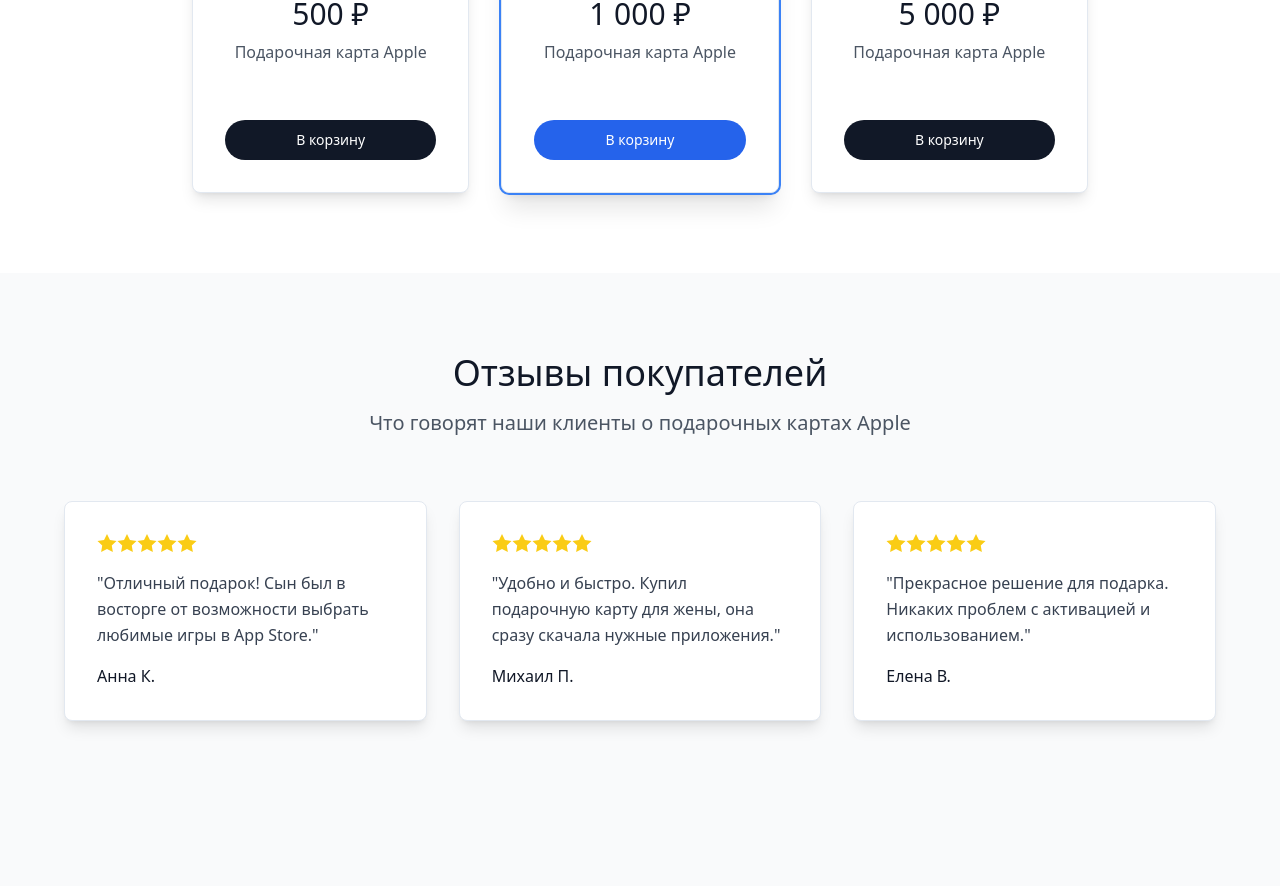
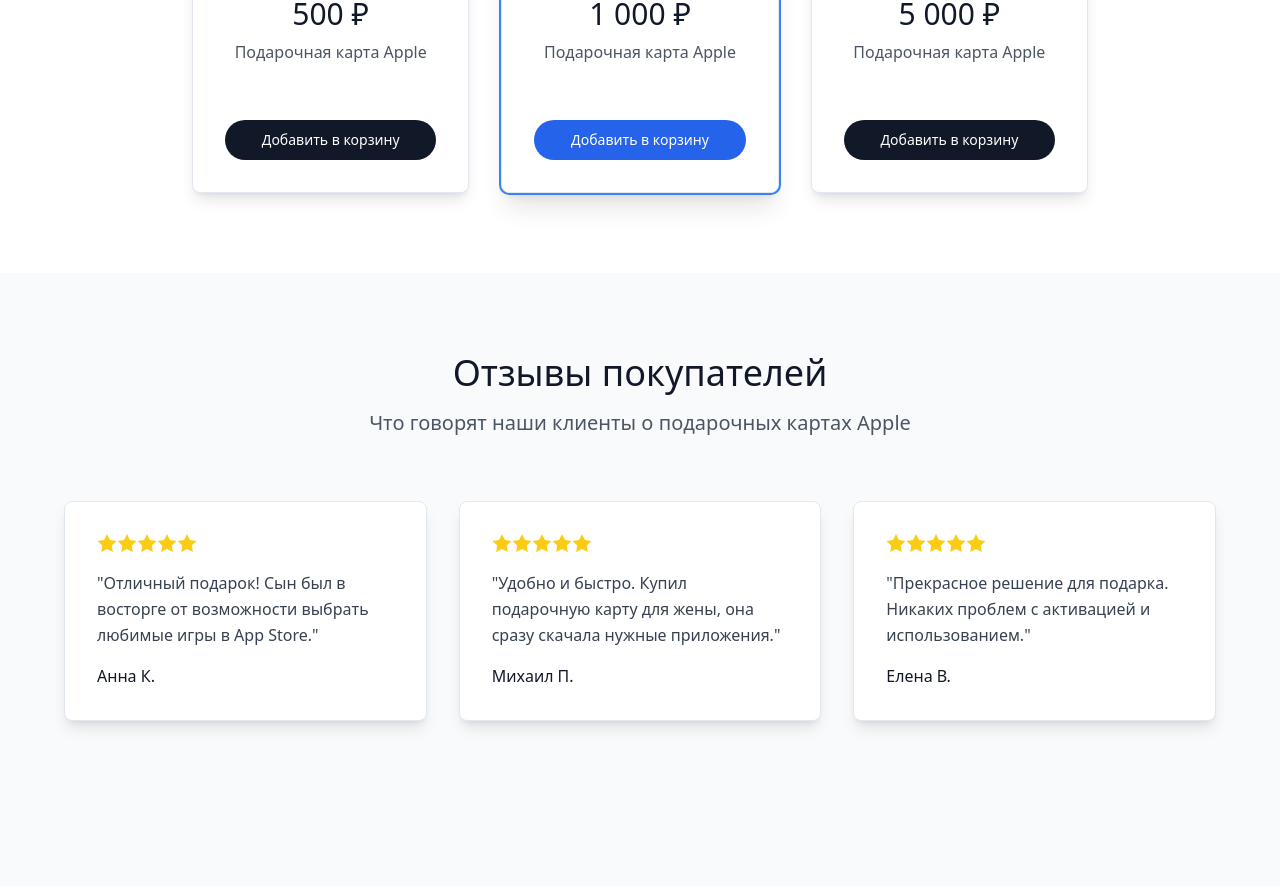
Before and after one commit to pr-poehali-dev/apple-gift-card-sale-1, a React (Vite) app: page / in a window 1280 px wide. Shown: the part 1040-1926 px from the top of the page. Built offline with nearby package versions, Linux system fonts and the light colour scheme.

Commit message:
Добавить интерактивную кнопку корзины

```diff
--- a/src/components/ProductCard.tsx
+++ b/src/components/ProductCard.tsx
@@ -8,7 +8,7 @@ interface ProductCardProps {
 }
 
 const ProductCard = ({ amount, popular = false }: ProductCardProps) => {
-  const { addItem } = useCart();
+  const { addItem, isInCart } = useCart();
 
   const formatPrice = (price: number) => {
     return new Intl.NumberFormat("ru-RU", {
@@ -19,7 +19,9 @@ const ProductCard = ({ amount, popular = false }: ProductCardProps) => {
   };
 
   const handleAddToCart = () => {
-    addItem(amount);
+    if (!isInCart(amount)) {
+      addItem(amount);
+    }
   };
 
   return (
@@ -57,13 +59,16 @@ const ProductCard = ({ amount, popular = false }: ProductCardProps) => {
       <CardFooter className="p-8 pt-0">
         <Button
           onClick={handleAddToCart}
+          disabled={isInCart(amount)}
           className={`w-full py-3 rounded-full font-medium transition-all duration-200 ${
-            popular
-              ? "bg-blue-600 hover:bg-blue-700 text-white"
-              : "bg-gray-900 hover:bg-gray-800 text-white"
+            isInCart(amount)
+              ? "bg-green-100 text-green-700 border border-green-300 cursor-default"
+              : popular
+                ? "bg-blue-600 hover:bg-blue-700 text-white"
+                : "bg-gray-900 hover:bg-gray-800 text-white"
           }`}
         >
-          В корзину
+          {isInCart(amount) ? "В корзине" : "Добавить в корзину"}
         </Button>
       </CardFooter>
     </Card>
--- a/src/contexts/CartContext.tsx
+++ b/src/contexts/CartContext.tsx
@@ -95,6 +95,7 @@ interface CartContextType {
   updateQuantity: (id: string, quantity: number) => void;
   clearCart: () => void;
   getItemCount: () => number;
+  isInCart: (amount: number) => boolean;
 }
 
 const CartContext = createContext<CartContextType | undefined>(undefined);
@@ -122,6 +123,11 @@ export const CartProvider = ({ children }: { children: ReactNode }) => {
     return state.items.reduce((count, item) => count + item.quantity, 0);
   };
 
+  const isInCart = (amount: number) => {
+    const id = `apple-card-${amount}`;
+    return state.items.some((item) => item.id === id);
+  };
+
   return (
     <CartContext.Provider
       value={{
@@ -131,6 +137,7 @@ export const CartProvider = ({ children }: { children: ReactNode }) => {
         updateQuantity,
         clearCart,
         getItemCount,
+        isInCart,
       }}
     >
       {children}
```
